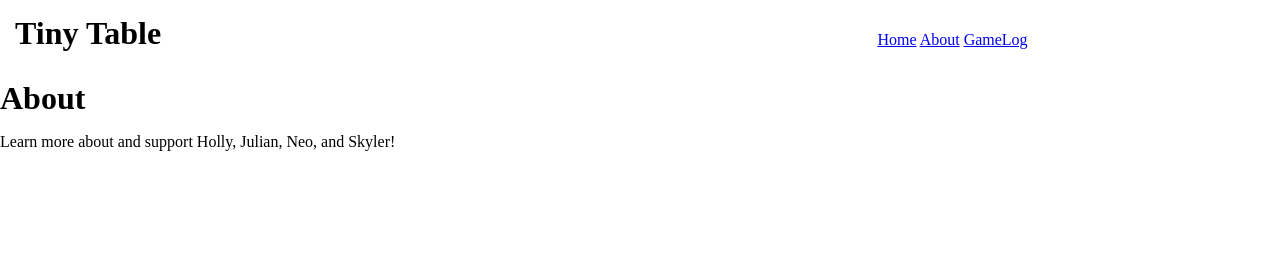
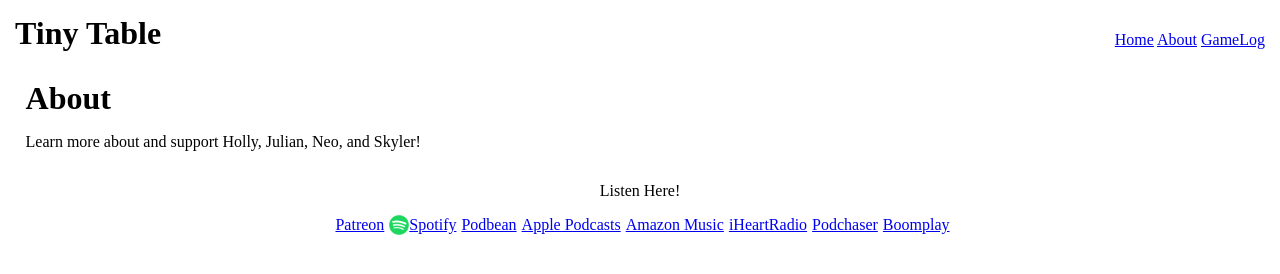
Before and after one commit to JayMCook/tiny-table-website, an Astro site: page /about in a window 1280 px wide. Built offline with nearby package versions, Linux system fonts and the light colour scheme; Astro itself is replaced by a stand-in of ours.

Commit message:
Removed small tests that I had done to fix width issue (Make sure you do this before committing the fix next time!)

```diff
--- a/src/pages/about.astro
+++ b/src/pages/about.astro
@@ -1,4 +1,5 @@
 ---
+import Footer from "../components/footer.astro"
 import Navbar from "../components/navbar.astro"
 import "../styles/global.css"
 const pageTitle = "Tiny Table - About"
@@ -18,6 +19,7 @@ const pageTitle = "Tiny Table - About"
       <div class="bodyContentContainer">
         <h1>About</h1>
         <p>Learn more about and support Holly, Julian, Neo, and Skyler!</p>
+        <Footer />
       </div>
     </div>
   </body>
--- a/src/styles/global.css
+++ b/src/styles/global.css
@@ -1,11 +1,9 @@
 *{
   box-sizing: border-box;
-  overflow: hidden;
 }
 body{
   margin: 0;
   padding: 0;
-  min-height: 100%;
 }
 h1{
   margin: 0;
@@ -13,7 +11,8 @@ h1{
 .bodyContentContainer{
   width: 100%;
   padding-top: 10vh;
-  left: 0;
+  padding-left: 2vw;
+  padding-right: 2vw;
 }
 .navbar{
   padding: 15px;
@@ -31,7 +30,7 @@ h1{
 .navLinkContainer{
   width: 50%;
   margin: auto;
-  text-align: center;
+  text-align: right;
 }
 .footer{
   left: 0;
```
